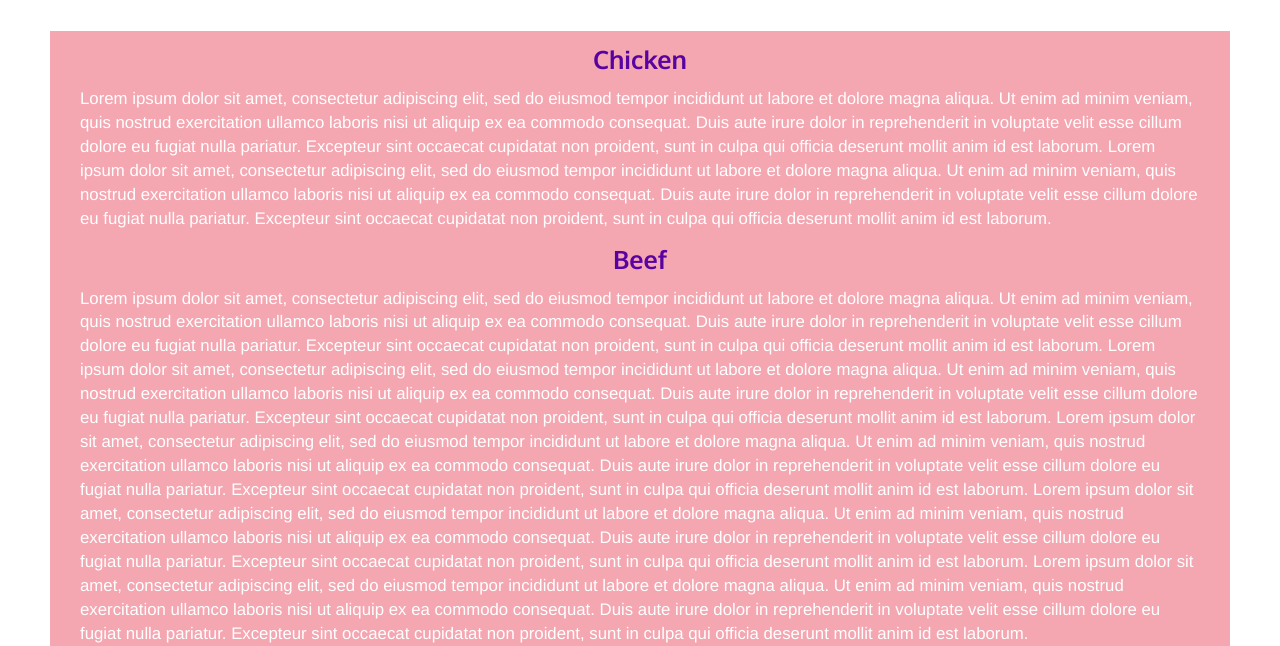
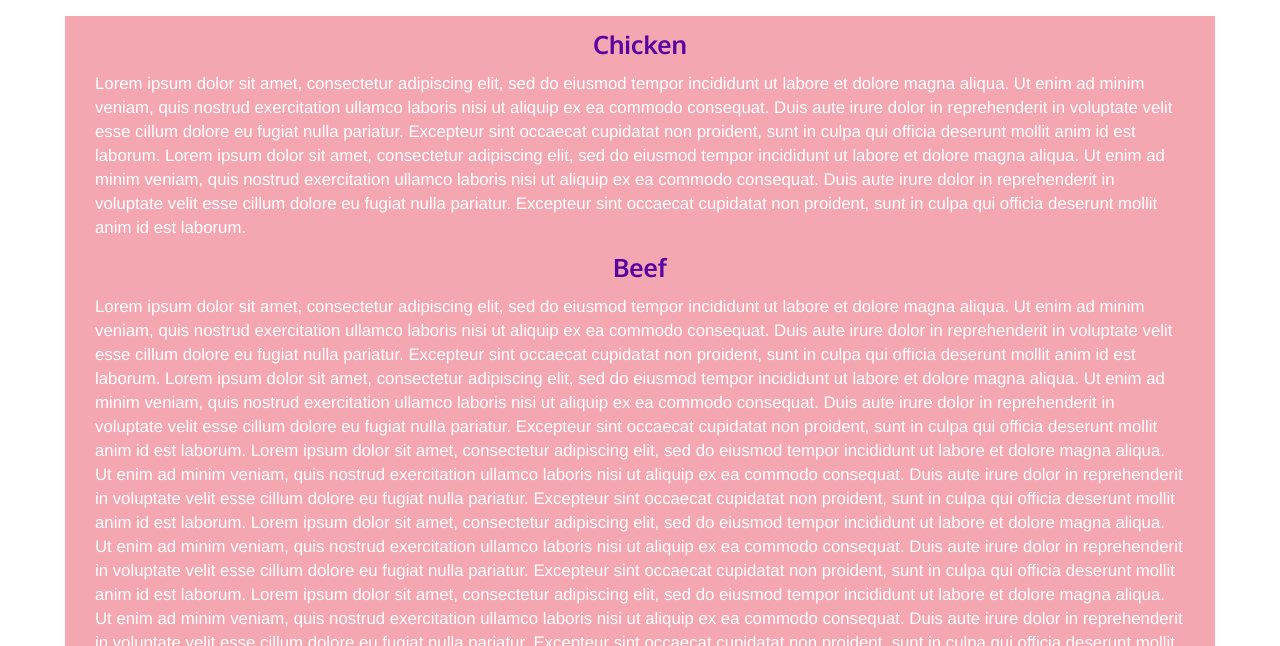
Before and after one commit to irinazabrodina/coursera_html_javascript, a plain HTML site: page module3/index.html in a window 1280 px wide. Shown: the part 154-800 px from the top of the page. Drawn offline with Linux system fonts and the light colour scheme.

Commit message:
changes to section layout

```diff
--- a/module3/css/styles.css
+++ b/module3/css/styles.css
@@ -41,7 +41,6 @@ section {
 	background-color: #F4A6B1;
 	color: white;
 	font-size: 1.2em;
-	margin: 15px auto 15px;
 }
 
 .food-item {
--- a/module3/index.html
+++ b/module3/index.html
@@ -51,8 +51,8 @@
 	<h1 id="menu" class="text-center">Our Menu</h1>
 	<div id="main-content">
 		<div class="container">
-			<div class="row">
-				<section class="col-xs-12">
+			<!-- <div class="row"> -->
+				<section class="col-xs-12 col-md-12">
 					<div class="food-item">Chicken</div>
 					<p>
 						Lorem ipsum dolor sit amet, consectetur adipiscing elit, sed do eiusmod tempor incididunt ut labore et dolore magna aliqua. Ut enim ad minim veniam, quis nostrud exercitation ullamco laboris nisi ut aliquip ex ea commodo consequat. Duis aute irure dolor in reprehenderit in voluptate velit esse cillum dolore eu fugiat nulla pariatur. Excepteur sint occaecat cupidatat non proident, sunt in culpa qui officia deserunt mollit anim id est laborum. Lorem ipsum dolor sit amet, consectetur adipiscing elit, sed do eiusmod tempor incididunt ut labore et dolore magna aliqua. Ut enim ad minim veniam, quis nostrud exercitation ullamco laboris nisi ut aliquip ex ea commodo consequat. Duis aute irure dolor in reprehenderit in voluptate velit esse cillum dolore eu fugiat nulla pariatur. Excepteur sint occaecat cupidatat non proident, sunt in culpa qui officia deserunt mollit anim id est laborum. </p>
```
